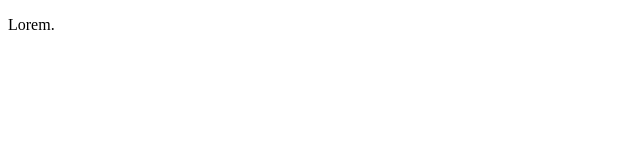
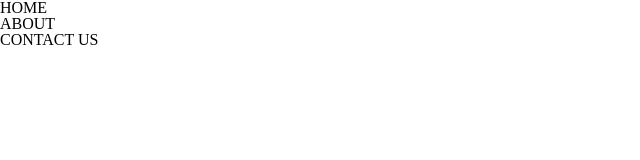
Before and after one commit to Niniedgaridze/Davaleba8, a plain HTML site: page index.html in a window 1280 px wide. Shown: the whole page, without its empty margins (0-640 px from the left). Drawn offline with Linux system fonts and the light colour scheme.

Commit message:
create css/style.css and add nav tag

```diff
--- /dev/null
+++ b/css/reset.css
@@ -0,0 +1,55 @@
+/* http://meyerweb.com/eric/tools/css/reset/
+   v2.0 | 20110126
+   License: none (public domain)
+*/
+
+html, body, div, span, applet, object, iframe,
+h1, h2, h3, h4, h5, h6, p, blockquote, pre,
+a, abbr, acronym, address, big, cite, code,
+del, dfn, em, img, ins, kbd, q, s, samp,
+small, strike, strong, sub, sup, tt, var,
+b, u, i, center,
+dl, dt, dd, ol, ul, li,
+fieldset, form, label, legend,
+table, caption, tbody, tfoot, thead, tr, th, td,
+article, aside, canvas, details, embed,
+figure, figcaption, footer, header, hgroup,
+menu, nav, output, ruby, section, summary,
+time, mark, audio, video {
+	margin: 0;
+	padding: 0;
+	border: 0;
+	font-size: 100%;
+	font: inherit;
+	vertical-align: baseline;
+}
+/* HTML5 display-role reset for older browsers */
+article, aside, details, figcaption, figure,
+footer, header, hgroup, menu, nav, section {
+	display: block;
+}
+body {
+	line-height: 1;
+}
+ol, ul {
+	list-style: none;
+}
+blockquote, q {
+	quotes: none;
+}
+blockquote:before, blockquote:after,
+q:before, q:after {
+	content: '';
+	content: none;
+}
+table {
+	border-collapse: collapse;
+	border-spacing: 0;
+}
+a {
+    text-decoration: none;
+    color: #000000;
+}
+* {
+    box-sizing: border-box;
+}
--- a/index.html
+++ b/index.html
@@ -4,9 +4,19 @@
     <meta charset="UTF-8">
     <meta http-equiv="X-UA-Compatible" content="IE=edge">
     <meta name="viewport" content="width=device-width, initial-scale=1.0">
+    <link rel="stylesheet" href="css/reset.css">
+    <link rel="stylesheet" href="css/style.css">
     <title>Document</title>
 </head>
 <body>
-    <p>Lorem.</p>
+    <header>
+        <na>
+            <ul>
+                <li>HOME</li>
+                <li>ABOUT</li>
+                <li>CONTACT US</li>
+            </ul>
+        </na>
+    </header>
 </body>
 </html>
```
Also changed, not shown: css/style.css (added).
